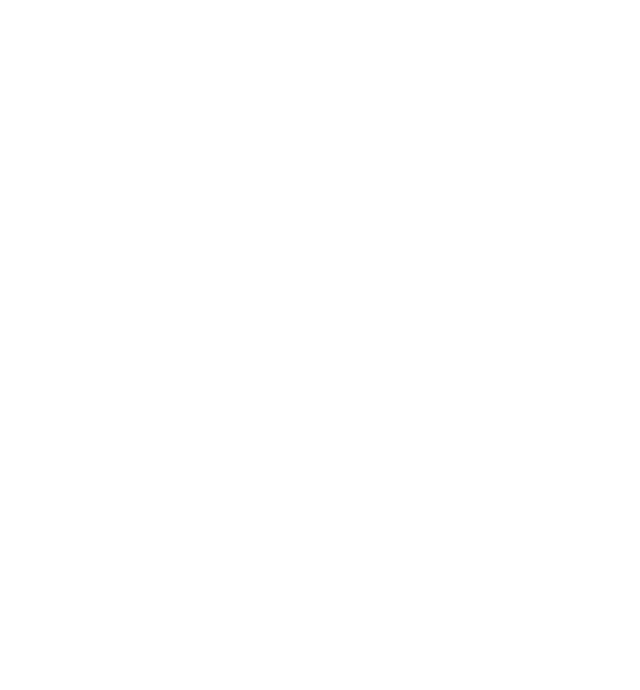
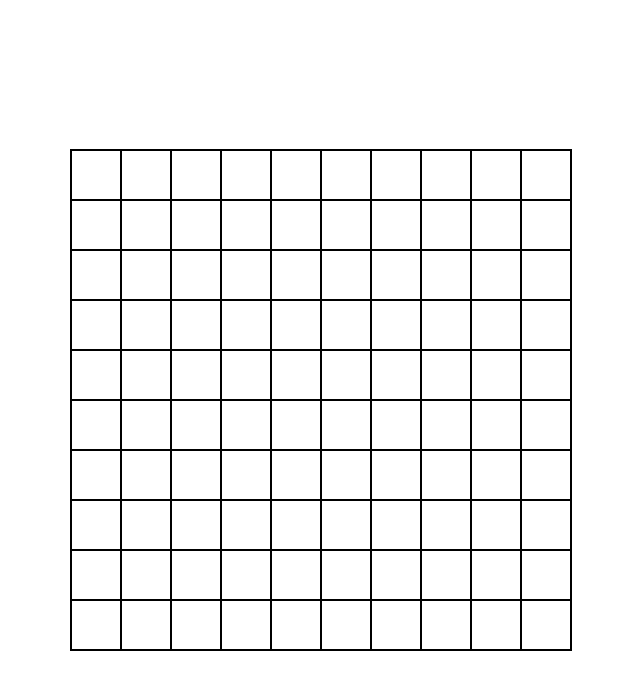
Before and after one commit to leoncol/top-battleship, a website built with webpack: page src/template.html in a window 1280 px wide. Shown: the whole page, without its empty margins (319-959 px from the left). Built offline with nearby package versions, Linux system fonts and the light colour scheme.

Commit message:
Finish player class and start creating DOM

```diff
--- /dev/null
+++ b/src/dom.js
@@ -0,0 +1,21 @@
+import Gameboard from "./gameboard"
+import Player from "./player"
+import Ship from "./ship"
+
+function generateHtmlBoard(){
+
+    let board = document.querySelector('#gameboard');
+        for (let i = 0; i < 100; i++){
+           let square = document.createElement('div');
+           square.className = 'game-position';
+           square.id = `position-${i}`;
+           board.appendChild(square);
+        }
+
+
+
+}
+
+
+export {
+    generateHtmlBoard};
--- a/src/gameboard.js
+++ b/src/gameboard.js
@@ -1,4 +1,5 @@
 import Ship from "./ship";
+export default Gameboard;
 
 function Gameboard() {
 
@@ -179,4 +180,4 @@ function Gameboard() {
     return {placeShip, receiveAttack, reportMissedHits, isTheFleetSunk, reportHitShips}
     }
 
-   module.exports = Gameboard;
+//    module.exports = Gameboard;
--- a/src/index.js
+++ b/src/index.js
@@ -1,5 +1,6 @@
+import { generateHtmlBoard } from "./dom";
 import "./styles.css";
 
-
+generateHtmlBoard();
 
 console.log("We're live!");
--- a/src/player.js
+++ b/src/player.js
@@ -1,4 +1,5 @@
 import Gameboard from "./gameboard";
+export {Player};
 
 // There will be two types of players in the game, ‘real’ players and ‘computer’ players.
 // Each player object should contain its own gameboard.
@@ -21,4 +22,4 @@ function Player(type){
     return {myGameboard, typeOfPlayer}
 }
 
-module.exports = Player;
+// module.exports = Player;
--- a/src/ship.js
+++ b/src/ship.js
@@ -1,3 +1,5 @@
+export default Ship;
+
 function Ship(size) {
     let length = size;
     let numberOfHits = 0;
@@ -23,4 +25,4 @@ function Ship(size) {
     return {isSunk, returnLength, increaseHit, returnNumberOfHits}
     }
 
-   module.exports = Ship;
+//    module.exports = Ship;
--- a/src/styles.css
+++ b/src/styles.css
@@ -1,3 +1,20 @@
+* {
+
+    box-sizing: border-box;
+    margin: 0;
+    padding: 0;
+  }
+
+html, body {
+    height: 100%;
+    width: 100%;
+    display: flex;
+    justify-content: center;
+    flex-wrap: wrap;
+    flex-direction: column;
+
+}
+
 .center-all {
     display: flex;
     flex-direction: column;
@@ -5,15 +22,19 @@
     align-items: center;
 }
 
-#content {
-    display: flex;
-    flex-direction: column;
-    justify-content: center;
-    align-content: center;
-    text-align: center;
+
+#gameboard {
+    display: grid;
+    grid-template-columns: 1fr 1fr 1fr 1fr 1fr 1fr 1fr 1fr 1fr 1fr;
+    grid-template-rows: 1fr 1fr 1fr 1fr 1fr 1fr 1fr 1fr 1fr 1fr;
+    background-color: white;
+    border: 1px solid black;
 }
 
-.icon {
-    width: 100px;
-    height: 100px;
+.game-position {
+    display: flex;
+    justify-content: center;
+    width: 50px;
+    height: 50px;
+    border: 1px solid black;
 }
--- a/src/template.html
+++ b/src/template.html
@@ -7,11 +7,8 @@
 </head>
 <body>
         <div class="center-all">
-            <div class="center-header">
+            <div id="gameboard">
 
-            <div class="center-content">
-                <div id="content">
-                </div>
             </div>
         </div>
 </body>
```
Also changed, not shown: src/player.test.js (+20 -1 lines).
